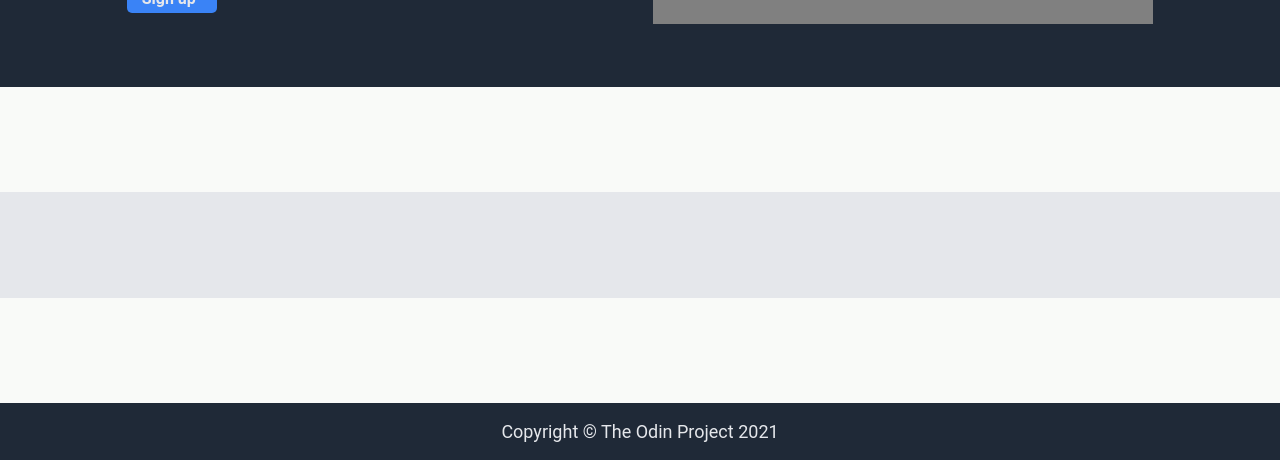
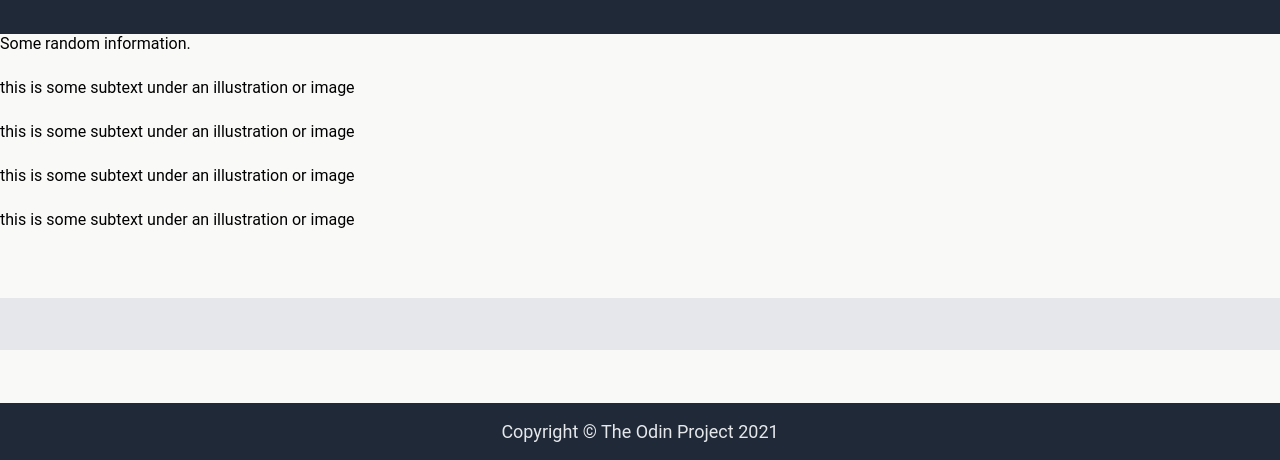
Before and after one commit to Yahska-0818/Landing-page, a plain HTML site: page index.html in a window 1280 px wide. Shown: the part 340-800 px from the top of the page. Drawn offline with Linux system fonts and the light colour scheme.

Commit message:
Built structure for cards section

```diff
--- a/index.html
+++ b/index.html
@@ -30,7 +30,29 @@
                 <p>this is a placeholder for an image</p>
             </div>
         </div>
-        <div class="info"></div>
+        <div class="info">
+            <div class="random">
+                Some random information.
+            </div>
+            <div class="cards">
+                <div class="card-1">
+                    <h6></h6>
+                    <p>this is some subtext under an illustration or image</p>
+                </div>
+                <div class="card-2">
+                    <h6></h6>
+                    <p>this is some subtext under an illustration or image</p>
+                </div>
+                <div class="card-3">
+                    <h6></h6>
+                    <p>this is some subtext under an illustration or image</p>
+                </div>
+                <div class="card-4">
+                    <h6></h6>
+                    <p>this is some subtext under an illustration or image</p>
+                </div>
+            </div>
+        </div>
         <div class="quote"></div>
         <div class="signup"></div>
     </div>
```
Also changed, not shown: style.css (line endings or trailing spaces).
